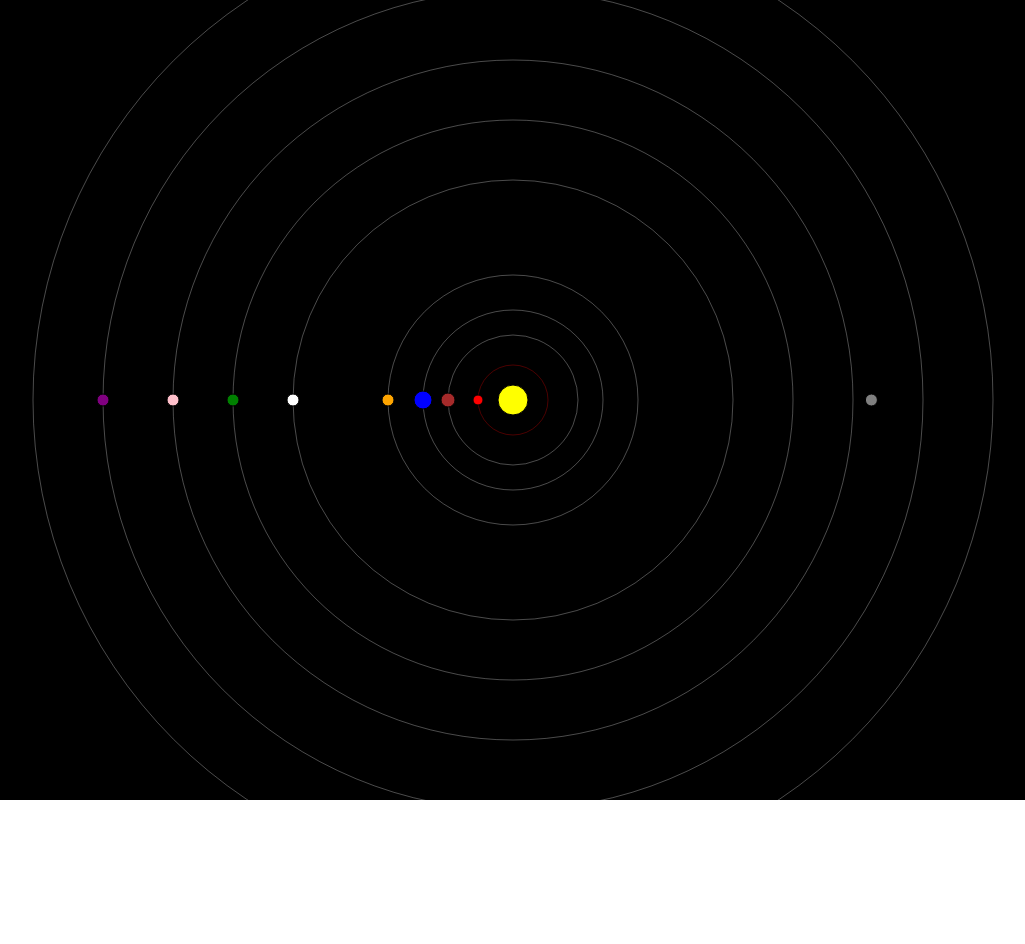
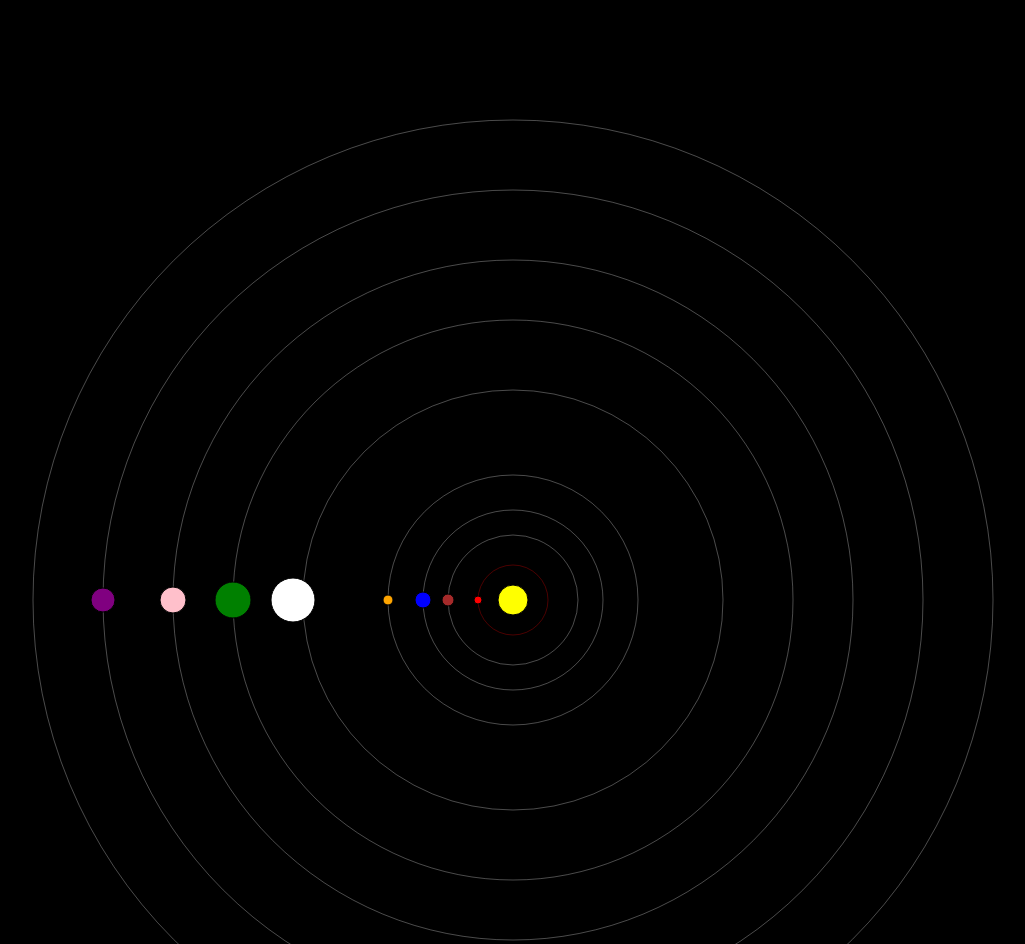
Before and after one commit to rrrichard/solarv2, a plain HTML site: page index.html in a window 1280 px wide. Shown: the top 944 px of the page, without its empty margins (127-1152 px from the left). Before the commit the page ends 804 px from the top, so only its background shows below. Drawn offline with Linux system fonts and the light colour scheme.

```diff
--- a/index.html
+++ b/index.html
@@ -54,7 +54,7 @@
 </head>
 <body>
 <div>
-    <svg width="100vw" height="100vh" fill="black">
+    <svg width="100vw" height="1200px" fill="black">
         <rect height="100%" width="100%" fill="black" />
 
 
@@ -66,42 +66,42 @@
 
 
         <circle cx="50%" cy="50%" r="35" stroke="red" stroke-width="0.3" fill="transparent"/>
-        <circle id="mercury" cx="50%" cy="50%" r="5" stroke="black" stroke-width="1" fill="red"/>
+        <circle id="mercury" cx="50%" cy="50%" r="4" stroke="black" stroke-width="1" fill="red"/>
 
 
         <circle cx="50%" cy="50%" r="65" stroke="#ffffff" stroke-width="0.3" fill="transparent"/>
-        <circle id="venus" cx="50%" cy="50%" r="7" stroke="black" stroke-width="1" fill="brown"/>
+        <circle id="venus" cx="50%" cy="50%" r="6" stroke="black" stroke-width="1" fill="brown"/>
 
 
         <circle cx="50%" cy="50%" r="90" stroke="#ffffff" stroke-width="0.3" fill="transparent"/>
-        <circle id="earth" cx="50%" cy="50%" r="9" stroke="black" stroke-width="1" fill="blue"/>
+        <circle id="earth" cx="50%" cy="50%" r="8" stroke="black" stroke-width="1" fill="blue"/>
 
 
         <circle cx="50%" cy="50%" r="125" stroke="#ffffff" stroke-width="0.3" fill="transparent"/>
-        <circle id="mars" cx="50%" cy="50%" r="6" stroke="black" stroke-width="1" fill="orange"/>
+        <circle id="mars" cx="50%" cy="50%" r="5" stroke="black" stroke-width="1" fill="orange"/>
 
 
-        <circle cx="50%" cy="50%" r="220" stroke="#ffffff" stroke-width="0.3" fill="transparent"/>
-        <circle id="jupiter" cx="50%" cy="50%" r="6" stroke="black" stroke-width="1" fill="white"/>
+        <circle cx="50%" cy="50%" r="210" stroke="#ffffff" stroke-width="0.3" fill="transparent"/>
+        <circle id="jupiter" cx="50%" cy="50%" r="22" stroke="black" stroke-width="1" fill="white"/>
 
 
 
         <circle cx="50%" cy="50%" r="280" stroke="#ffffff" stroke-width="0.3" fill="transparent"/>
-        <circle id="saturn" cx="50%" cy="50%" r="6" stroke="black" stroke-width="1" fill="green"/>
+        <circle id="saturn" cx="50%" cy="50%" r="18" stroke="black" stroke-width="1" fill="green"/>
 
 
         <circle cx="50%" cy="50%" r="340" stroke="#ffffff" stroke-width="0.3" fill="transparent"/>
-        <circle id="uranus" cx="50%" cy="50%" r="6" stroke="black" stroke-width="1" fill="pink"/>
+        <circle id="uranus" cx="50%" cy="50%" r="13" stroke="black" stroke-width="1" fill="pink"/>
 
 
 
         <circle cx="50%" cy="50%" r="410" stroke="#ffffff" stroke-width="0.3" fill="transparent"/>
-        <circle id="neptune" cx="50%" cy="50%" r="6" stroke="black" stroke-width="1" fill="purple"/>
+        <circle id="neptune" cx="50%" cy="50%" r="12" stroke="black" stroke-width="1" fill="purple"/>
 
 
 
         <circle cx="50%" cy="50%" r="480" stroke="#ffffff" stroke-width="0.3" fill="transparent"/>
-        <circle id="pluto" cx="78%" cy="50%" r="6" stroke="black" stroke-width="1" fill="gray"/>
+        <circle id="pluto" cx="50%" cy="50%" r="3" stroke="black" stroke-width="1" fill="gray"/>
         <!--sun-->
         <circle id="sun" cx="50%" cy="50%" r="15" stroke="black" stroke-width="1" fill="yellow"/>
     </svg>
```
